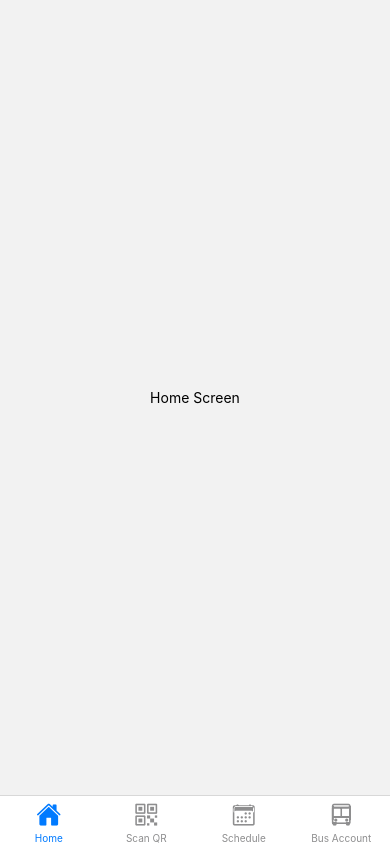
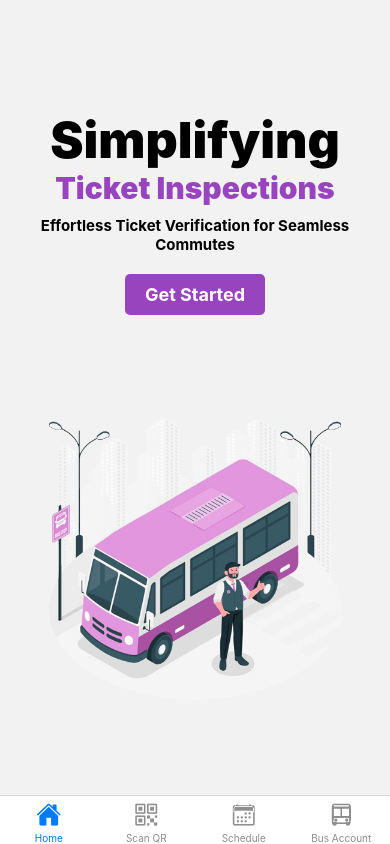
Before and after one commit to IsuruX98/GoTicket-Mobile, a React Native app: screen /GoTicket in a window 390 px wide. Built offline with nearby package versions, Linux system fonts and the light colour scheme.

Commit message:
calender added

```diff
--- a/pages/Register.jsx
+++ b/pages/Register.jsx
@@ -1,25 +1,70 @@
 import React, { useState } from "react";
-import { View, Text, TextInput, TouchableOpacity, StyleSheet } from "react-native";
+import { View, Text, TextInput, TouchableOpacity, StyleSheet, Modal, FlatList } from "react-native";
 
 const Register = ({ navigation }) => {
     const [name, setName] = useState('');
     const [email, setEmail] = useState('');
     const [mobile, setMobile] = useState('');
-    const [nic, setNIC] = useState('');
     const [password, setPassword] = useState('');
     const [confirmPassword, setConfirmPassword] = useState('');
+    const [isModalVisible, setModalVisible] = useState(false);
+    const [selectedType, setSelectedType] = useState('passenger');
+
+    const userTypes = [
+        { label: 'Passenger', value: 'passenger' },
+        { label: 'Inspector', value: 'inspector' }
+    ];
 
     const handleRegister = () => {
         // Implement your registration logic here
         // For example, you can use Firebase authentication
 
-        // After successful registration, navigate to the Home screen
-        navigation.navigate('Home');
+        // After successful registration, navigate to the appropriate screen based on selectedType
+        if (selectedType === 'passenger') {
+            // Navigate to Passenger Dashboard or Home screen
+            navigation.navigate('PassengerDashboard');
+        } else if (selectedType === 'inspector') {
+            // Navigate to Inspector Dashboard or Home screen
+            navigation.navigate('InspectorDashboard');
+        }
+    };
+
+    const toggleModal = () => {
+        setModalVisible(!isModalVisible);
+    };
+
+    const selectUserType = (type) => {
+        setSelectedType(type);
+        toggleModal();
     };
 
     return (
         <View style={styles.container}>
             <Text style={styles.heading}>Register</Text>
+            <TouchableOpacity style={styles.dropdownButton} onPress={toggleModal}>
+                <Text>{selectedType === 'passenger' ? 'Passenger' : 'Inspector'}</Text>
+            </TouchableOpacity>
+            <Modal
+                visible={isModalVisible}
+                animationType="slide"
+                transparent={true}
+                onRequestClose={toggleModal}
+            >
+                <View style={styles.modalContainer}>
+                    <FlatList
+                        data={userTypes}
+                        keyExtractor={(item) => item.value}
+                        renderItem={({ item }) => (
+                            <TouchableOpacity
+                                style={styles.modalItem}
+                                onPress={() => selectUserType(item.value)}
+                            >
+                                <Text>{item.label}</Text>
+                            </TouchableOpacity>
+                        )}
+                    />
+                </View>
+            </Modal>
             <TextInput
                 style={styles.input}
                 placeholder="Name"
@@ -41,12 +86,6 @@ const Register = ({ navigation }) => {
             />
             <TextInput
                 style={styles.input}
-                placeholder="NIC Number"
-                onChangeText={text => setNIC(text)}
-                value={nic}
-            />
-            <TextInput
-                style={styles.input}
                 placeholder="Password"
                 secureTextEntry
                 onChangeText={text => setPassword(text)}
@@ -59,8 +98,7 @@ const Register = ({ navigation }) => {
                 onChangeText={text => setConfirmPassword(text)}
                 value={confirmPassword}
             />
-
-            <TouchableOpacity style={styles.registerButton} onPress={() => navigation.navigate("GoTicket")}>
+            <TouchableOpacity style={styles.registerButton} onPress={handleRegister}>
                 <Text style={styles.buttonText}>Register</Text>
             </TouchableOpacity>
             <TouchableOpacity onPress={() => navigation.navigate("Login")}>
@@ -77,11 +115,34 @@ const styles = StyleSheet.create({
         alignItems: "center",
         padding: 40,
     },
-    heading:{
+    heading: {
         fontWeight: "900",
-        fontSize:50,
-        marginBottom:50,
-        color:"#9744be"
+        fontSize: 50,
+        marginBottom: 50,
+        color: "#9744be"
+    },
+    dropdownButton: {
+        height: 40,
+        width: "100%",
+        borderColor: "#333333",
+        borderWidth: 1,
+        marginBottom: 10,
+        paddingLeft: 10,
+        borderRadius: 10,
+        justifyContent: "center",
+    },
+    modalContainer: {
+        flex: 1,
+        justifyContent: "center",
+        alignItems: "center",
+        backgroundColor: "rgba(0, 0, 0, 0.5)",
+    },
+    modalItem: {
+        padding: 20,
+        borderBottomWidth: 1,
+        borderBottomColor: "#ccc",
+        width: "100%",
+        alignItems: "center",
     },
     input: {
         height: 40,
@@ -92,9 +153,8 @@ const styles = StyleSheet.create({
         paddingLeft: 10,
         borderRadius: 10,
     },
-
     registerButton: {
-        marginTop:20,
+        marginTop: 20,
         backgroundColor: "#9744be",
         padding: 10,
         width: "100%",
@@ -105,9 +165,11 @@ const styles = StyleSheet.create({
         color: "white",
         fontWeight: "bold",
     },
-    signInText:{
-        marginTop: 20, color: "#333333", fontWeight: "bold",
-    }
+    signInText: {
+        marginTop: 20,
+        color: "#333333",
+        fontWeight: "bold",
+    },
 });
 
 export default Register;
--- a/tabs/BusAccount.jsx
+++ b/tabs/BusAccount.jsx
@@ -1,12 +1,58 @@
 import React from "react";
-import { View, Text } from "react-native";
+import { View, Text, StyleSheet } from "react-native";
+import { Ionicons } from "@expo/vector-icons";
 
 const BusAccount = () => {
     return (
-        <View style={{ flex: 1, justifyContent: "center", alignItems: "center" }}>
-            <Text>Bus Account Screen</Text>
+        <View style={styles.container}>
+            <Text style={styles.heading}>Bus Account</Text>
+            <View style={styles.profileContainer}>
+                <Ionicons name="person-circle-outline" size={150} color="#555" />
+            </View>
+            <View style={styles.detailsContainer}>
+                <Text style={styles.label}>Bus ID:</Text>
+                <Text style={styles.value}>12345</Text>
+                <Text style={styles.label}>Bus Number:</Text>
+                <Text style={styles.value}>AB 123</Text>
+                <Text style={styles.label}>Owner Name:</Text>
+                <Text style={styles.value}>John Doe</Text>
+                <Text style={styles.label}>Bus Route ID:</Text>
+                <Text style={styles.value}>6789</Text>
+                <Text style={styles.label}>Income:</Text>
+                <Text style={styles.value}>Rs.6789.00</Text>
+            </View>
         </View>
     );
 };
 
+const styles = StyleSheet.create({
+    container: {
+        flex: 1,
+        justifyContent: "center",
+        alignItems: "center",
+    },
+    heading: {
+        fontSize: 30,
+        fontWeight: "900",
+        color: "#9744be",
+        marginBottom: 20,
+    },
+    profileContainer: {
+        marginBottom: 20,
+    },
+    detailsContainer: {
+        alignItems: "center",
+    },
+    label: {
+        fontSize: 18,
+        fontWeight: "bold",
+        marginTop: 10,
+    },
+    value: {
+        fontSize: 16,
+        color: "#555",
+        marginBottom: 10,
+    },
+});
+
 export default BusAccount;
--- a/tabs/Home.jsx
+++ b/tabs/Home.jsx
@@ -1,12 +1,82 @@
 import React from "react";
-import { View, Text } from "react-native";
+import { View, Text, Image, StyleSheet, TouchableOpacity } from "react-native";
+import hero from "../assets/businspector.png";
 
 const Home = () => {
-  return (
-    <View style={{ flex: 1, justifyContent: "center", alignItems: "center" }}>
-      <Text>Home Screen</Text>
-    </View>
-  );
+    return (
+        <View style={styles.container}>
+            <View style={styles.textContainer}>
+                <Text style={styles.header}>Simplifying</Text>
+                <Text style={styles.subHeader}>Ticket Inspections</Text>
+                <Text style={styles.description}>
+                    Effortless Ticket Verification for Seamless Commutes
+                </Text>
+                <TouchableOpacity
+                    style={styles.button}
+                    onPress={() => {
+                        // Handle button press logic here
+                    }}
+                >
+                    <Text style={styles.buttonText}>Get Started</Text>
+                </TouchableOpacity>
+            </View>
+
+            <View style={styles.imageContainer}>
+                <Image style={styles.image} source={hero} resizeMode="contain" />
+            </View>
+        </View>
+    );
 };
 
+const styles = StyleSheet.create({
+    container: {
+        flex: 1,
+        paddingHorizontal: 16,
+        paddingTop: 90,
+        justifyContent: "space-around",
+    },
+    textContainer: {
+        alignItems: "center",
+        paddingTop: 20,
+    },
+    header: {
+        fontSize: 50,
+        fontWeight: "900",
+    },
+    subHeader: {
+        fontSize: 30,
+        fontWeight: "900",
+        color: "#9744be",
+    },
+    description: {
+        fontSize: 15,
+        fontWeight: "bold",
+        paddingTop: 10,
+        textAlign:"center"
+    },
+    button: {
+        backgroundColor: "#9744be",
+        marginTop: 20,
+        paddingVertical: 10,
+        paddingHorizontal: 20,
+        borderRadius: 5,
+    },
+    buttonText: {
+        color: "white",
+        fontSize: 18,
+        fontWeight: "bold",
+    },
+    imageContainer: {
+        flex: 1,
+        justifyContent: "center",
+        alignItems: "center",
+        padding: 90,
+    },
+    image: {
+        width: 650,
+        height: "100%",
+        borderRadius: 20,
+    },
+});
+
 export default Home;
--- a/tabs/Schedule.jsx
+++ b/tabs/Schedule.jsx
@@ -1,10 +1,10 @@
-import React, { useState, useEffect } from "react";
-import { View, FlatList, StyleSheet, Text, TouchableOpacity } from "react-native";
-import DateTimePickerModal from "react-native-modal-datetime-picker";
+import React, { useState } from "react";
+import { View, StyleSheet, Text, TouchableOpacity ,FlatList} from "react-native";
+import { Calendar } from 'react-native-calendars';
+import Modal from 'react-native-modal';
 import ScheduleItem from "../components/ScheduleItem";
 
 const Schedule = () => {
-    const [isDatePickerVisible, setDatePickerVisibility] = useState(false);
     const [selectedDate, setSelectedDate] = useState(new Date());
     const [scheduleData, setScheduleData] = useState([
         { scheduleId: "SD123", startTime: "08:00 AM", endTime: "10:00 AM", date: "05-08-23" },
@@ -16,6 +16,7 @@ const Schedule = () => {
         { scheduleId: "SD129", startTime: "11:00 PM", endTime: "01:00 AM", date: "12-10-23" },
         { scheduleId: "SD130", startTime: "01:30 AM", endTime: "03:30 AM", date: "12-10-23" },
     ]);
+    const [isDatePickerVisible, setDatePickerVisibility] = useState(false);
 
     const getFormattedDate = (date) => {
         const day = String(date.getDate()).padStart(2, "0");
@@ -28,9 +29,19 @@ const Schedule = () => {
         scheduleData.filter((item) => item.date === getFormattedDate(selectedDate))
     );
 
-    useEffect(() => {
+
+
+    const handleDayPress = (day) => {
+        const selectedDate = new Date(day.dateString);
+        setSelectedDate(selectedDate);
         setSchedules(scheduleData.filter((item) => item.date === getFormattedDate(selectedDate)));
-    }, [selectedDate, scheduleData]);
+        hideDatePicker();
+    };
+
+    const handleComplete = (scheduleId) => {
+        const updatedSchedules = schedules.filter((schedule) => schedule.scheduleId !== scheduleId);
+        setSchedules(updatedSchedules);
+    };
 
     const showDatePicker = () => {
         setDatePickerVisibility(true);
@@ -38,18 +49,6 @@ const Schedule = () => {
 
     const hideDatePicker = () => {
         setDatePickerVisibility(false);
-    };
-
-    const handleConfirm = (date) => {
-        hideDatePicker();
-        setSelectedDate(date);
-    };
-
-    const handleComplete = (scheduleId) => {
-        const updatedSchedules = schedules.filter(
-            (schedule) => schedule.scheduleId !== scheduleId
-        );
-        setSchedules(updatedSchedules);
     };
 
     return (
@@ -73,6 +72,23 @@ const Schedule = () => {
                 <TouchableOpacity style={styles.button} onPress={showDatePicker}>
                     <Text style={styles.buttonText}>Pick a Date</Text>
                 </TouchableOpacity>
+                <Modal
+                    isVisible={isDatePickerVisible}
+                    onBackdropPress={hideDatePicker}
+                    animationIn="slideInUp"
+                    animationOut="slideOutDown"
+                >
+                    <View style={styles.modalContainer}>
+                        <Calendar
+                            current={selectedDate.toISOString().split('T')[0]}
+                            minDate={new Date().toISOString().split('T')[0]} // Set minDate to the current date
+                            onDayPress={(day) => handleDayPress(day)}
+                            markedDates={{
+                                [selectedDate.toISOString().split('T')[0]]: { selected: true, selectedColor: '#9744be' },
+                            }}
+                        />
+                    </View>
+                </Modal>
                 <TouchableOpacity
                     style={[styles.button, { backgroundColor: "#9744be" }]}
                     onPress={() => setSchedules(scheduleData)}
@@ -80,12 +96,6 @@ const Schedule = () => {
                     <Text style={styles.buttonText}>Refresh</Text>
                 </TouchableOpacity>
             </View>
-            <DateTimePickerModal
-                isVisible={isDatePickerVisible}
-                mode="date"
-                onConfirm={handleConfirm}
-                onCancel={hideDatePicker}
-            />
         </View>
     );
 };
@@ -96,26 +106,25 @@ const styles = StyleSheet.create({
         paddingHorizontal: 16,
         paddingTop: 80,
         backgroundColor: "#fff",
-
     },
     headerText: {
         color: "#9744be",
         fontWeight: "900",
         fontSize: 35,
         paddingBottom: 20,
-        paddingLeft:15
+        paddingLeft: 15,
     },
     flatList: {
-        width: "100%", // Take full width
-        marginBottom: 20, // Add margin as needed
+        width: "100%",
+        marginBottom: 20,
     },
     noScheduleText: {
-        flex:1,
+        flex: 1,
         textAlign: "center",
         fontSize: 18,
         color: "#555",
         marginTop: 20,
-        fontWeight:"bold"
+        fontWeight: "bold",
     },
     buttonContainer: {
         flexDirection: "row",
@@ -128,7 +137,7 @@ const styles = StyleSheet.create({
         paddingVertical: 12,
         paddingHorizontal: 24,
         borderRadius: 8,
-        width: "48%", // 48% width to allow space between buttons
+        width: "48%",
     },
     buttonText: {
         color: "#fff",
```
Also changed, not shown: package.json (+7 -1 lines), assets/businspector.png (added), 1 other file (tests, documents, lock files or other folders). Lines whose indentation alone changed are shown as unchanged.
